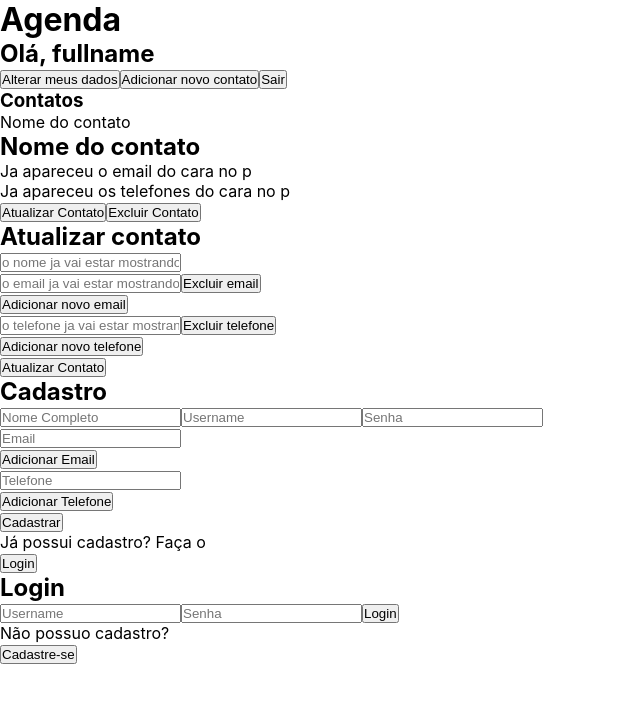
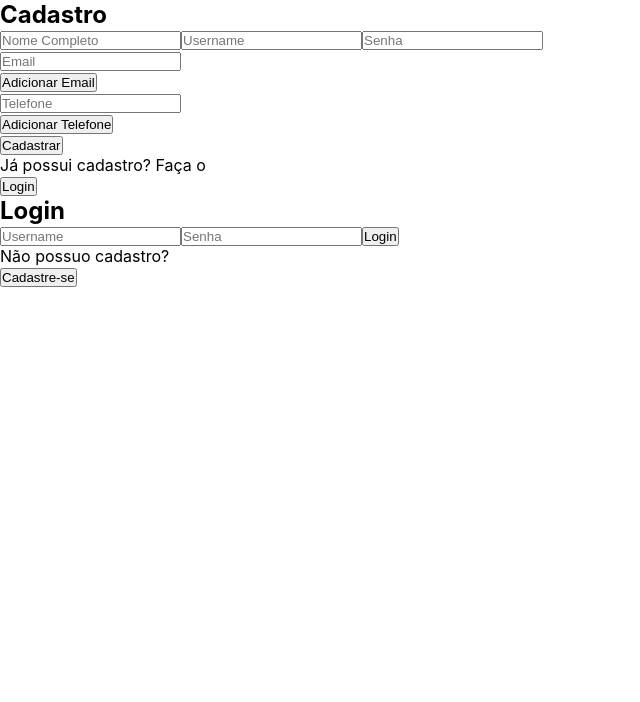
Before and after one commit to brunotiberio/s3-fullstack-teste-frontend-brunotiberio, a React (Create React App) app: page / in a window 1280 px wide. Shown: the top 702 px of the page, without its empty margins (0-640 px from the left). Built offline with nearby package versions, Linux system fonts and the light colour scheme.

Commit message:
feat: teste components login e register

```diff
--- a/src/App.js
+++ b/src/App.js
@@ -13,12 +13,12 @@ function App() {
     <>
     <StyledGlobal />
       <Header>
-        <PersonalData />
+        {/* <PersonalData /> */}
       </Header>
       <Main>
-        <Contacts />
+        {/* <Contacts />
         <ContactDetail />
-        <UpdateContact />
+        <UpdateContact /> */}
         <Register />
         <Login />
       </Main>
```
